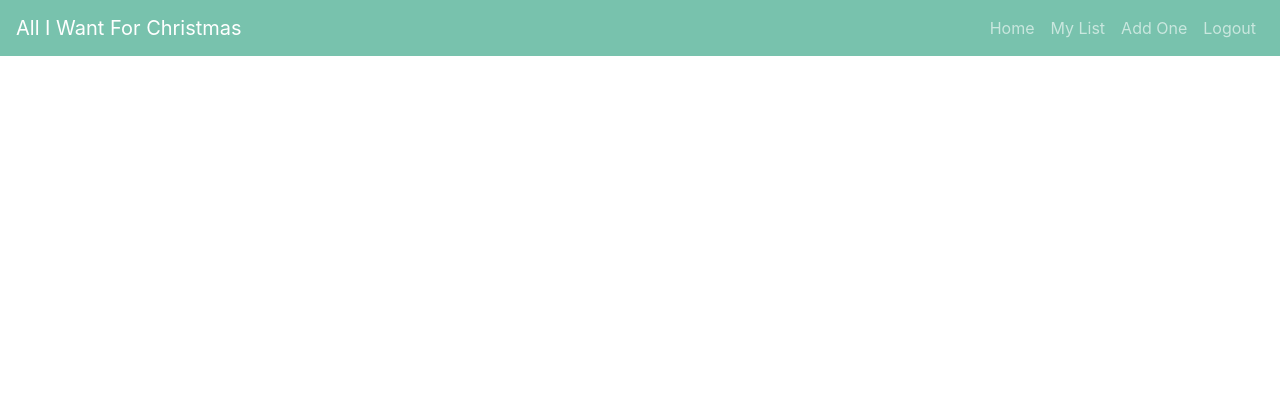
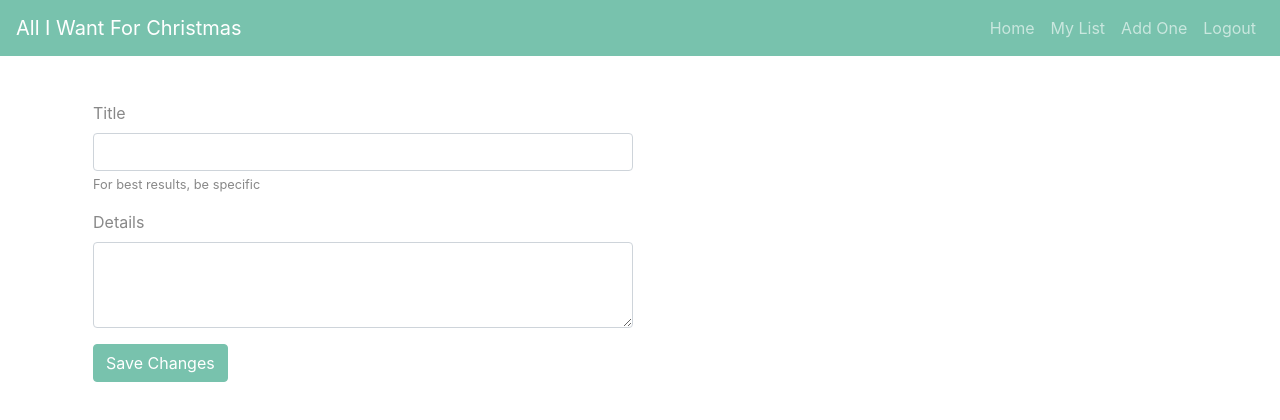
Before and after one commit to nss-day-cohort-43/new-journal, a React (Create React App) app: page /chrisItem/edit/1 in a window 1280 px wide. Shown: the top 420 px of the page. Built offline with nearby package versions, Linux system fonts and the light colour scheme; no server answers; sample sign-in values are in the browser's storage; the HTML template or start-up script is replaced by a standard one.

Commit message:
added edit

```diff
--- a/src/App.js
+++ b/src/App.js
@@ -6,8 +6,6 @@ import { FirebaseProvider } from "./components/fbAuth/FirebaseProvider";
 
 
 function App() {
-
-  //<Route path={process.env.PUBLIC_URL + ‘/’}>
 
   return (
     <div className="App">
--- a/src/components/ApplicationViews.js
+++ b/src/components/ApplicationViews.js
@@ -5,6 +5,7 @@ import Login from "./fbAuth/Login";
 import Register from "./fbAuth/Register";
 import { ChrisList } from "./journal/ChrisList";
 import { ChrisListAddForm } from "./journal/ChrisListAddForm";
+import { ChrisItemUpdate } from "./journal/ChrisItemUpdate";
 
 
 export default function ApplicationViews() {
@@ -27,6 +28,10 @@ export default function ApplicationViews() {
 
         <Route path="/add">
           {isLoggedIn ? <ChrisListAddForm /> : <Redirect to="/login" />}
+        </Route>
+
+        <Route path="/chrisItem/edit/:chrisItemId">
+          {isLoggedIn ? <ChrisItemUpdate /> : <Redirect to="/login" />}
         </Route>
 
         <Route path="/login">
--- a/src/components/fbAuth/FirebaseProvider.js
+++ b/src/components/fbAuth/FirebaseProvider.js
@@ -55,7 +55,6 @@ export const FirebaseProvider = (props) => {
   };
 
 
-
   const signInWithGoogle = () => {
     return firebase.auth().signInWithPopup(provider)
       .then(savedUserProfile => {
--- a/src/components/fbAuth/Login.js
+++ b/src/components/fbAuth/Login.js
@@ -33,7 +33,7 @@ export default function Login() {
         <h5 className="username">Please sign in.</h5>
         <Form onSubmit={loginSubmit} >
           <fieldset>
-            <Form.Group controlId="formBasicEmail" class="mb-2">
+            <Form.Group controlId="formBasicEmail" className="mb-2">
               <Form.Control type="email" placeholder="Email Address" onChange={e => setEmail(e.target.value)} />
             </Form.Group>
 
--- a/src/components/journal/ChrisItem.js
+++ b/src/components/journal/ChrisItem.js
@@ -1,5 +1,6 @@
 import React, { useEffect, useState } from 'react';
 import { Card, Button } from 'react-bootstrap';
+import { Link as RRLink } from "react-router-dom";
 
 export const ChrisItem = ({ item, bgcolor, iGotIt, deleteThisItem }) => {
 
@@ -27,7 +28,6 @@ export const ChrisItem = ({ item, bgcolor, iGotIt, deleteThisItem }) => {
 		setIsLoading(false)
 	}, [item])
 
-
 	//date info: https://www.tutorialspoint.com/es6/es6_date.htm
 	return (
 
@@ -44,6 +44,7 @@ export const ChrisItem = ({ item, bgcolor, iGotIt, deleteThisItem }) => {
 					<input id={`cb-${item.fbid}`} type='checkbox' className="mycheck" onChange={handleGotIt} checked={item.gotIt} disabled={isLoading} />
 					<label htmlFor={`cb-${item.fbid}`}>I got it!</label>
 				</div>
+				<div><RRLink className="btn ouline-lite btn-sm" style={{ width: "7.25em" }} disabled={isLoading} to={`/chrisItem/edit/${item.fbid}`}>Edit</RRLink></div>
 				<div><Button onClick={handleDelete} variant="outline-lite" size="sm" style={{ width: "7.25em" }} disabled={isLoading}>Remove</Button></div>
 			</Card.Body>
 		</Card>
--- /dev/null
+++ b/src/components/journal/ChrisItemUpdate.js
@@ -0,0 +1,63 @@
+import { useEffect, useState } from "react";
+import { useHistory, useParams } from "react-router-dom";
+import { getOneItem, updateItem } from "./../../modules/APICalls";
+import { Form, Button, Row, Col, Container } from "react-bootstrap";
+
+export const ChrisItemUpdate = () => {
+
+  const [chrisItem, setChrisItem] = useState({});
+  const history = useHistory();
+  const {chrisItemId} = useParams();
+
+  const handleInputChange = (event) => {
+    const newItemObj = { ...chrisItem };
+    newItemObj[event.target.id] = event.target.value;
+    setChrisItem(newItemObj);
+  }
+
+  const handleUpdateItem = () => {
+    if(!chrisItem.title){
+      alert ("Please enter a title")
+    }else {
+	const newItemObj = { ...chrisItem }
+	newItemObj["fbid"] = chrisItemId;
+    updateItem(newItemObj)
+      .then(response => history.push("/"))
+    }
+  }
+
+  useEffect(() => {
+	getOneItem(chrisItemId)
+	.then((chrisItem) => {
+		setChrisItem(chrisItem)})
+}, [chrisItemId])
+
+
+  return (
+    <>
+	<Container fluid="xl">
+    <Row>
+      <Col className="m-2" md={6}>
+        <h4>Edit This Item</h4>
+        <Form onChange={handleInputChange}>
+          <Form.Group controlId="title" className="mb-3">
+          <Form.Label>Title</Form.Label>
+          <Form.Control type="text" value={chrisItem?.title}/>
+          <Form.Text className="text-muted">
+            For best results, be specific
+          </Form.Text>
+        </Form.Group>
+
+        <Form.Group controlId="details">
+          <Form.Label>Details</Form.Label>
+          <Form.Control as="textarea" rows={3} value={chrisItem?.details}/>
+        </Form.Group>
+
+          <Button onClick={handleUpdateItem}>Save Changes</Button>
+        </Form>
+      </Col>
+      </Row>
+      </Container>
+    </>
+  )
+}
--- a/src/components/journal/ChrisList.js
+++ b/src/components/journal/ChrisList.js
@@ -1,6 +1,6 @@
 import React, { useEffect, useState } from 'react';
 import { Col, Container } from 'react-bootstrap';
-import { getAll, updateGotIt, deleteItem } from './../../modules/APICalls';
+import { getAll, updateItem, deleteItem } from './../../modules/APICalls';
 import firebase from "firebase";
 import { ChrisItem } from "./ChrisItem"
 
@@ -9,7 +9,7 @@ export const ChrisList = () => {
 	const [journalArray, setJournalArray] = useState([])
 
 	const iGotIt = (item) => {
-		updateGotIt(item)
+		updateItem(item)
 			.then(() => {
 				getAllJournalEntries();
 			});
--- a/src/index.js
+++ b/src/index.js
@@ -9,7 +9,7 @@ import { firebaseConfig } from "./components/fbAuth/firebaseConfig";
 import firebase from "firebase/app";
 
 firebase.initializeApp(firebaseConfig);
-const auth = firebase.auth();
+
 
 ReactDOM.render(
     <App />,
--- a/src/modules/APICalls.js
+++ b/src/modules/APICalls.js
@@ -1,7 +1,11 @@
+/*
+Using Firebase as a JSON API with fetch calls
+*/
+
 import firebase from "firebase/app";
 import { firebaseConfig } from "./../components/fbAuth/firebaseConfig";
 
-
+console.log("fb",firebase);
 const dataURL = firebaseConfig.databaseURL;
 
 //https://firebase.google.com/docs/reference/rest/database
@@ -17,10 +21,15 @@ export const getAll = () => {
 
 	// https://firebase.google.com/docs/database/rest/retrieve-data?authuser=0
 	// combine orderBy with any of the other five parameters: limitToFirst, limitToLast, startAt, endAt, and equalTo
-
 	return fetch(`${dataURL}/christList.json/?orderBy="uid"&equalTo="${firebase.auth().currentUser.uid}"`)
 	.then(response => response.json())
 
+}
+
+export const getOneItem = (fbid) => {
+	console.log("getone", fbid);
+	return fetch(`${dataURL}/christList/${fbid}.json`)
+	.then(response => response.json())
 }
 
 export const addItem = (itemObj) => {
@@ -33,7 +42,7 @@ export const addItem = (itemObj) => {
 	}).then(response => response.json())
 }
 
-export const updateGotIt = (itemObj) => {
+export const updateItem = (itemObj) => {
 	//we don't want to add the firebase key to the item object on firebase(duplication of data) so,
 	//make a reference to the fbid and then remove it from the object
 	const fbid = itemObj.fbid;
```
Also changed, not shown: src/components/fbAuth/Register.js (+0 -46 lines).
